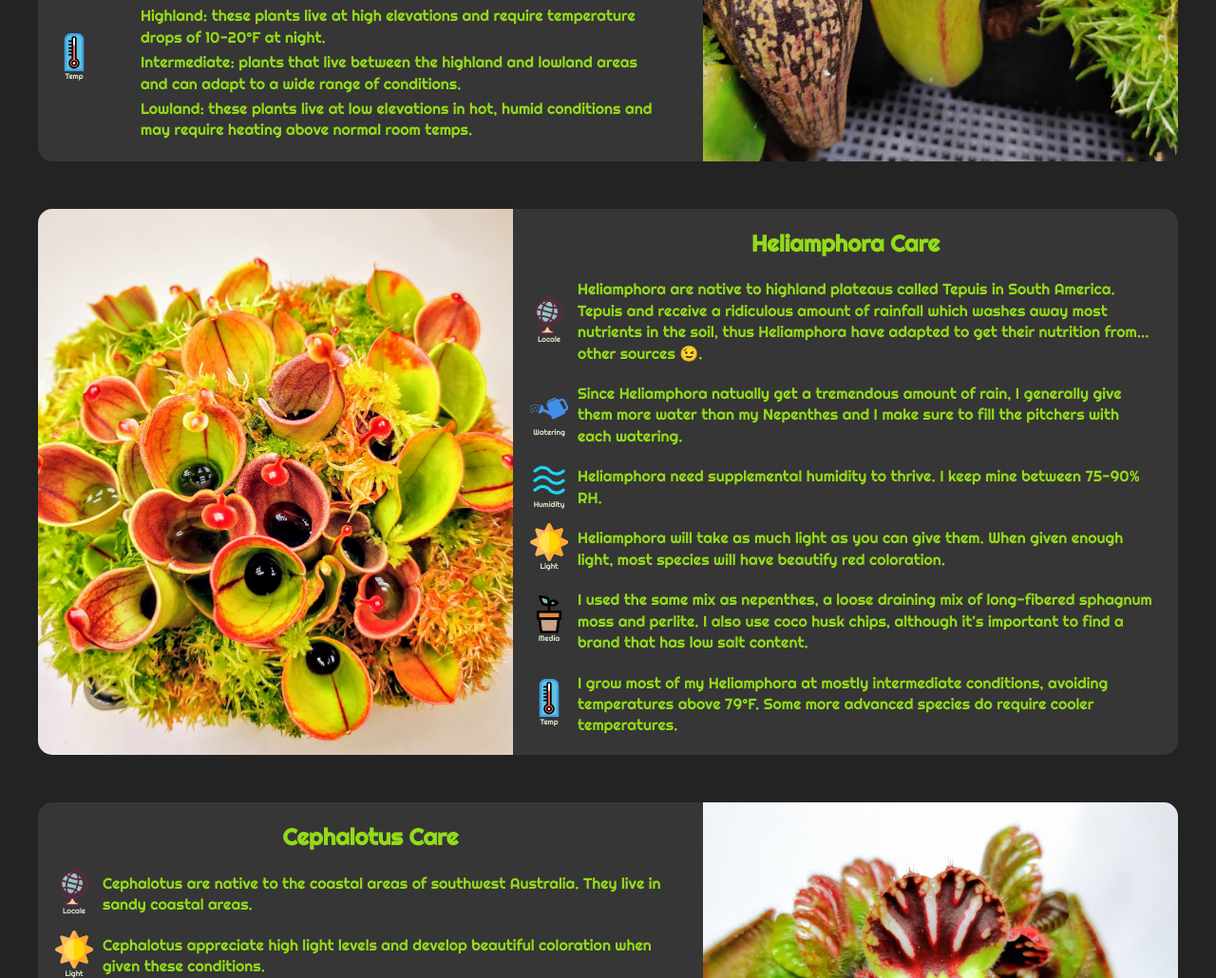
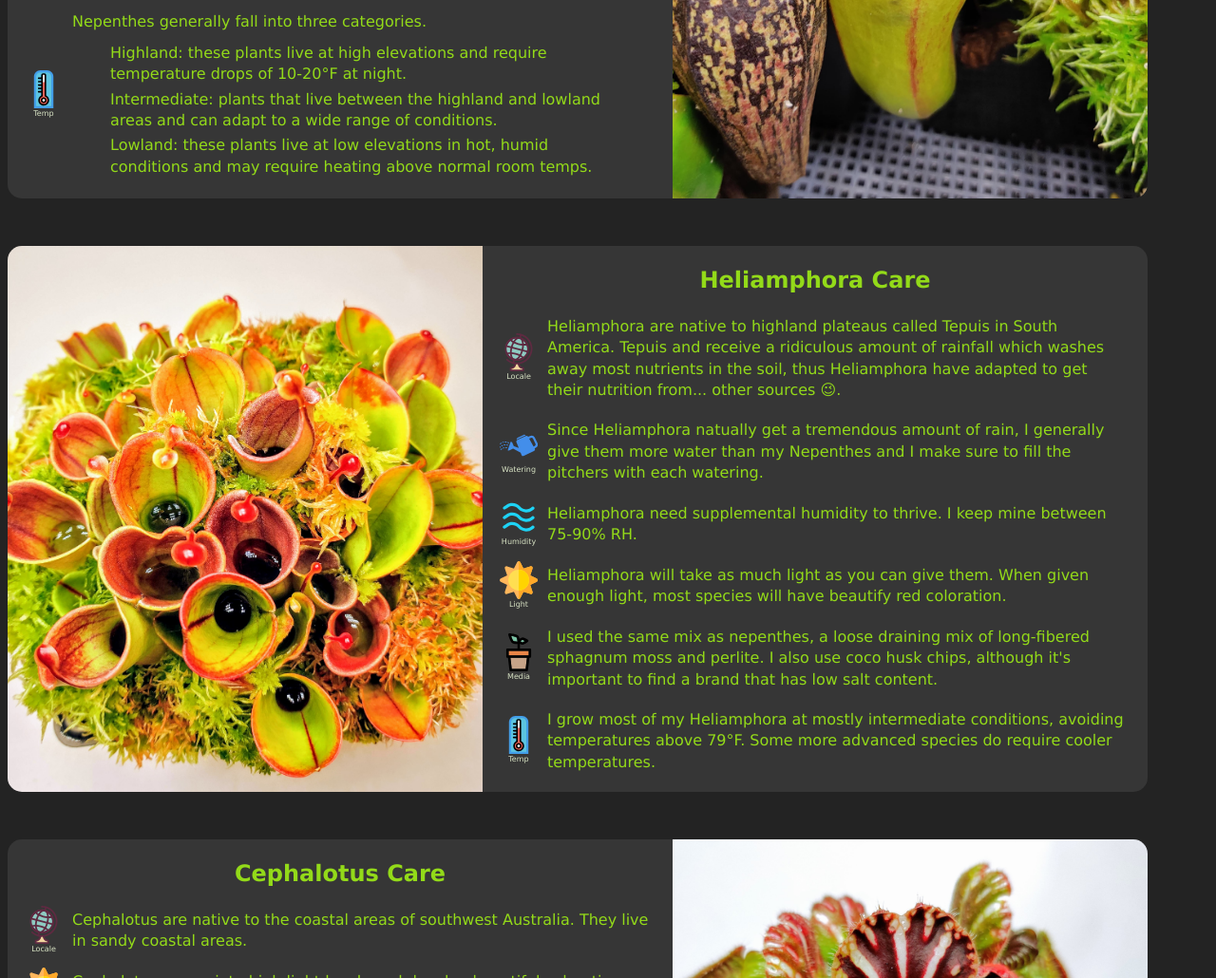
Before and after one commit to STL-LC101-Sept-22/js-assignment-4-html-me-something-fearthelettuce, a website: page index.html in a window 1280 px wide. Shown: the part 1033-2063 px from the top of the page at 95% size. Drawn offline with Linux system fonts and the light colour scheme.

Commit message:
removed margin auto and font import to get tests to pass :(

```diff
--- a/index.html
+++ b/index.html
@@ -1,13 +1,13 @@
 <!DOCTYPE html>
 <html>
   <head>
-    <link rel="preconnect" href="https://fonts.googleapis.com">
+    <!-- <link rel="preconnect" href="https://fonts.googleapis.com">
     <link rel="preconnect" href="https://fonts.gstatic.com" crossorigin>
-    <link href="https://fonts.googleapis.com/css2?family=Righteous&display=swap" rel="stylesheet">
+    <link href="https://fonts.googleapis.com/css2?family=Righteous&display=swap" rel="stylesheet"> -->
     <link rel="stylesheet" href="./styles.css" />
   </head>
   <body>
-    <header id="mainHeading">
+<header id="mainHeading">
       <h1>Carnivorous Plant Cultivation Guides</h1>
     </header>
     <nav id="page-nav">
--- a/styles.css
+++ b/styles.css
@@ -1,7 +1,3 @@
-
-html {
-    font-family: 'Righteous', 'sans-serif';
-}
 header, footer {
     margin: auto;
     max-width: 1500px;
@@ -18,10 +14,14 @@ ul {margin: 5px 10px;}
 body {
     background-color: rgb(35, 35, 35);
     color: rgb(147, 218, 25);
-    margin: 8px auto;
+    margin: 8px;
+    /* margin: auto; */
     max-width: 1200px;
     display: block;
+    /* font-family: 'Righteous', 'sans-serif'; */
+    font-family: 'Verdana';
 }
+
 .container {
     margin: auto;
     display: flex;
```
